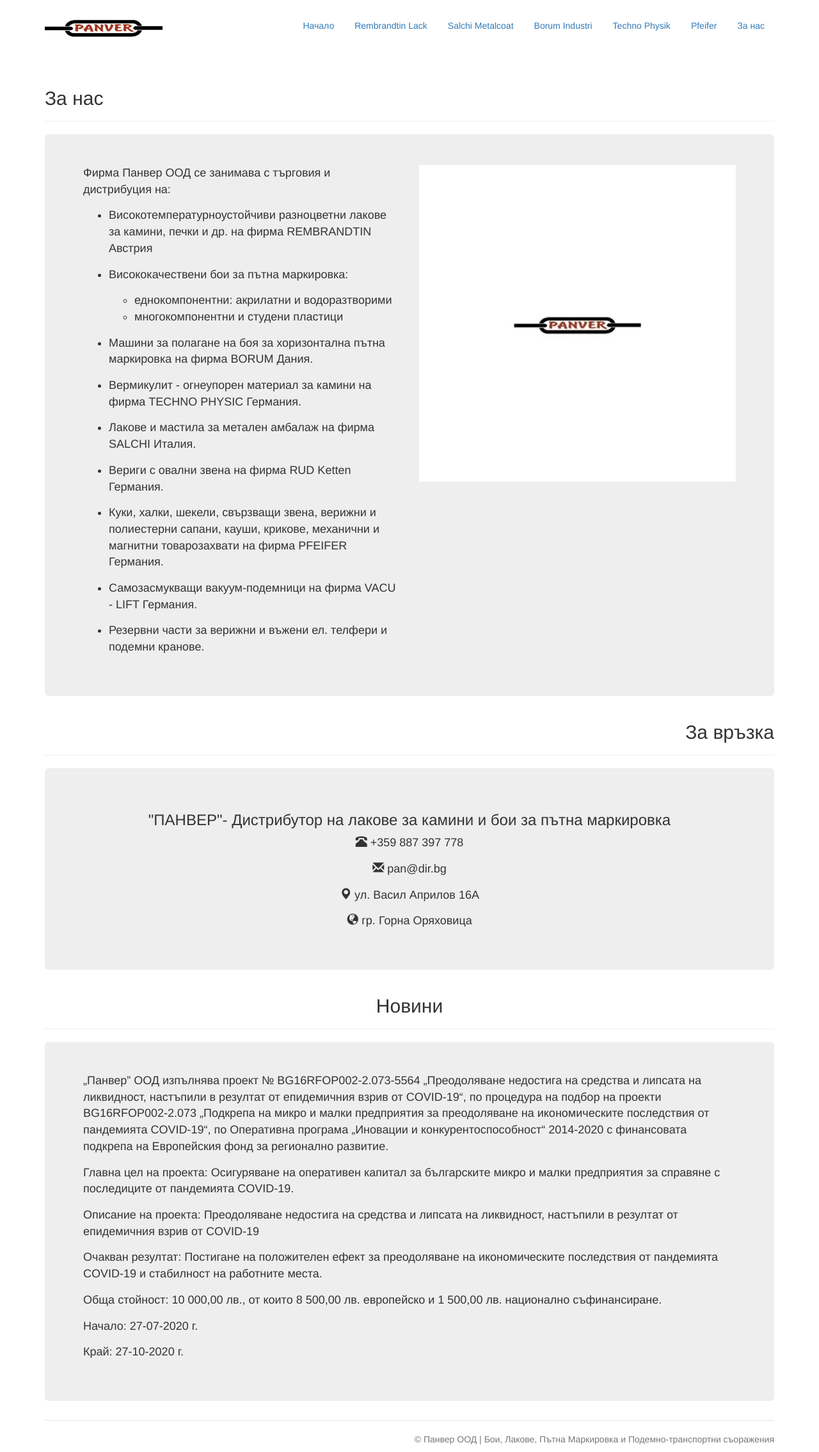
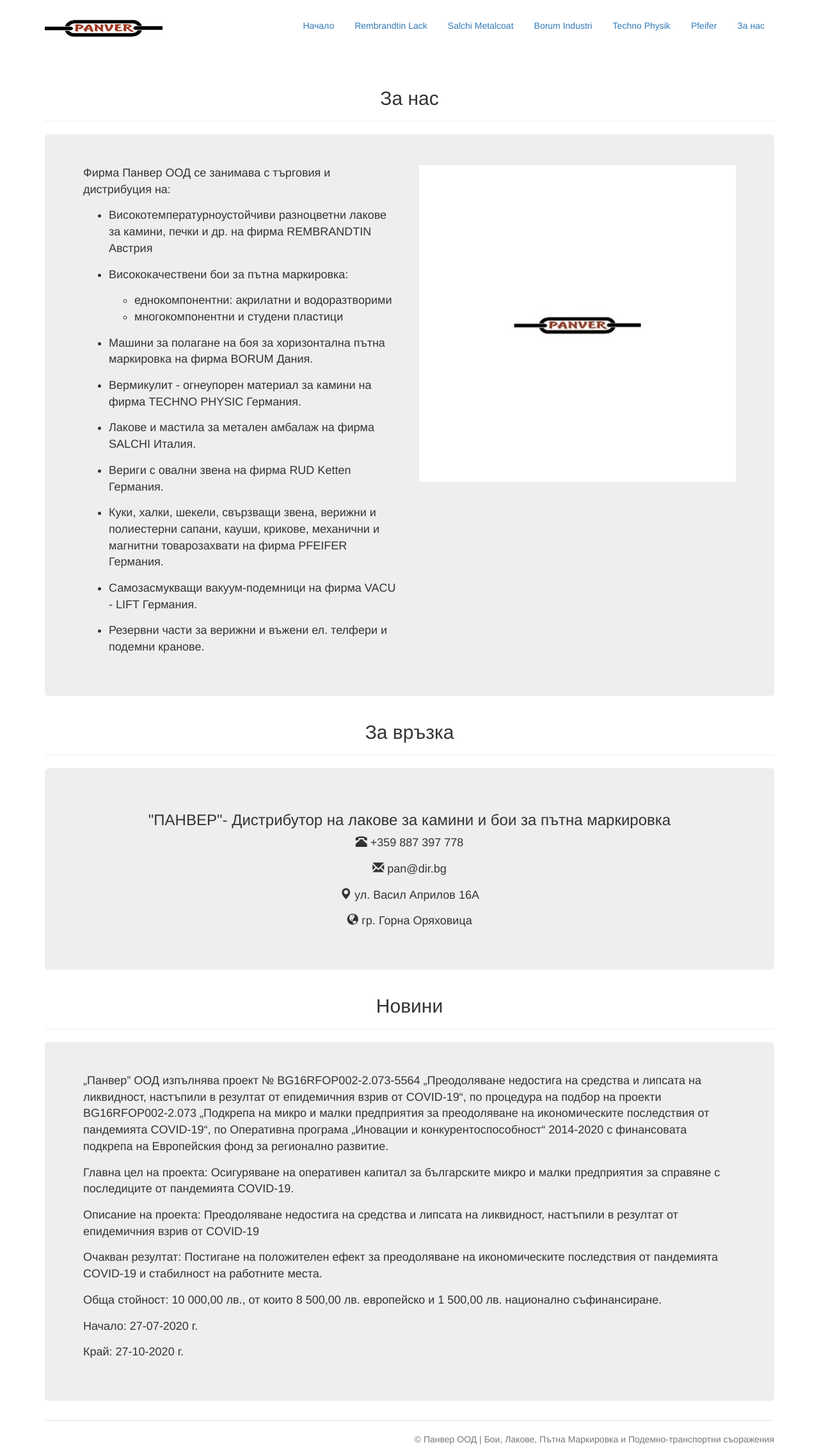
Before and after one commit to fyllmax/panver, a Jekyll site: the page built from about.html, in a window 1280 px wide. Shown: the whole page at 64% size. Built offline with Jekyll 4.4.1, drawn with Linux system fonts in a browser that asks for light colours.

Commit message:
Update about.html

```diff
--- a/about.html
+++ b/about.html
@@ -7,7 +7,7 @@
 ---
 
 <div class="page-header">
-    <h2 class="text-left">{{ page.title }}</h2>
+    <h2 class="text-center">{{ page.title }}</h2>
 </div>
 
 <div class="jumbotron">
@@ -48,7 +48,7 @@
 </div>
 
 <div class="page-header">
-    <h2 class="text-right">{{ page.secondTitle }}</h2>
+    <h2 class="text-center">{{ page.secondTitle }}</h2>
 </div>
 
 <div class="text-center jumbotron">
```
